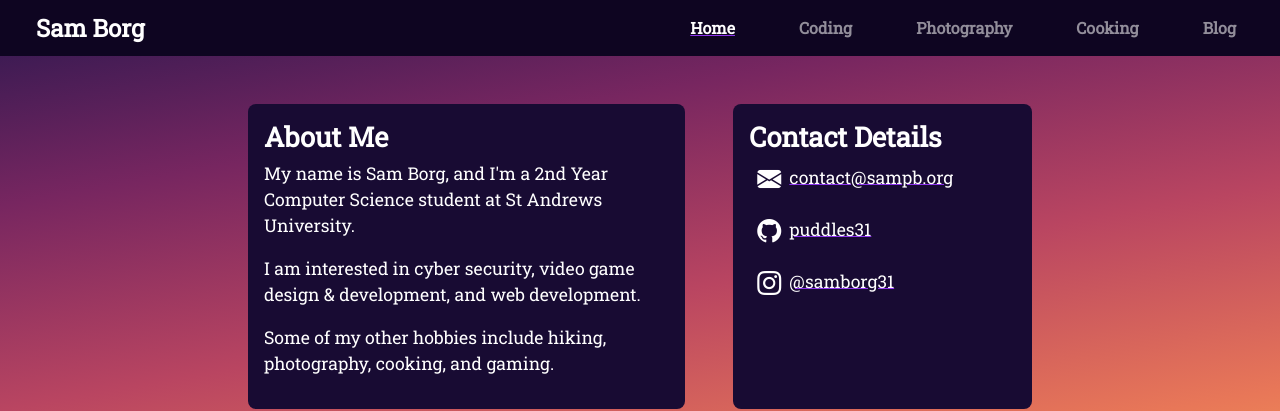
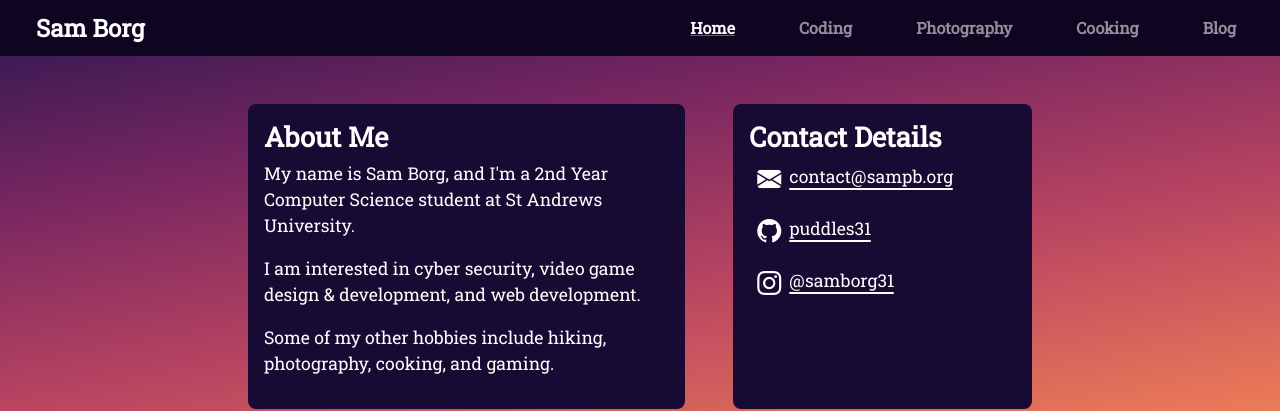
Before and after one commit to puddles31/sampb.org, a plain HTML site: page index.html in a window 1280 px wide. Shown: the top 411 px of the page. Drawn offline with nearby package versions, Linux system fonts and the light colour scheme.

Commit message:
Added gradient animation for link hover

```diff
--- a/home.css
+++ b/home.css
@@ -48,20 +48,41 @@ span.h1 {
 
 
 p a {
+    position: relative;
     color: white;
-    text-decoration-color: #8D33EF;
-    transition: all 0.2s;
-}
-
-p a:hover {
-    background: rgb(159,3,255);
-    background: linear-gradient(90deg, rgba(0,142,255,1) 0%, rgba(159,3,255,1) 50%, rgba(218,3,255,1) 100%);
-    background-size: 100%;
+    background: linear-gradient(100deg, rgba(255,255,255,1) 0%, rgba(255,255,255,1) 25%, rgba(0,142,255,1) 50%, rgba(159,3,255,1) 75%, rgba(218,3,255,1) 100%);
+    background-size: 400% 100%;
+    background-position: top left;
     -webkit-background-clip: text;
     -webkit-text-fill-color: transparent;
     -moz-background-clip: text;
     -moz-text-fill-color: transparent;
     background-clip: text;
+    text-decoration: none;
+    transition: ease 0.3s;
+}
+
+p a::before {
+    content: "";
+    position: absolute;
+    top: 100%;
+    width: 100%;
+    left: 0;
+    height: 1.5px;
+    border-radius: 4px;
+    background: linear-gradient(100deg, rgba(255,255,255,1) 0%, rgba(255,255,255,1) 25%, rgba(0,142,255,1) 50%, rgba(159,3,255,1) 75%, rgba(218,3,255,1) 100%);
+    background-size: 400% 100%;
+    background-position: top left;
+    transition: ease 0.3s;
+}
+
+
+p a:hover {
+    background-position: top left 80%;
+}
+
+p a:hover::before {
+    background-position: top left 80%;
 }
 
 p i {
```
